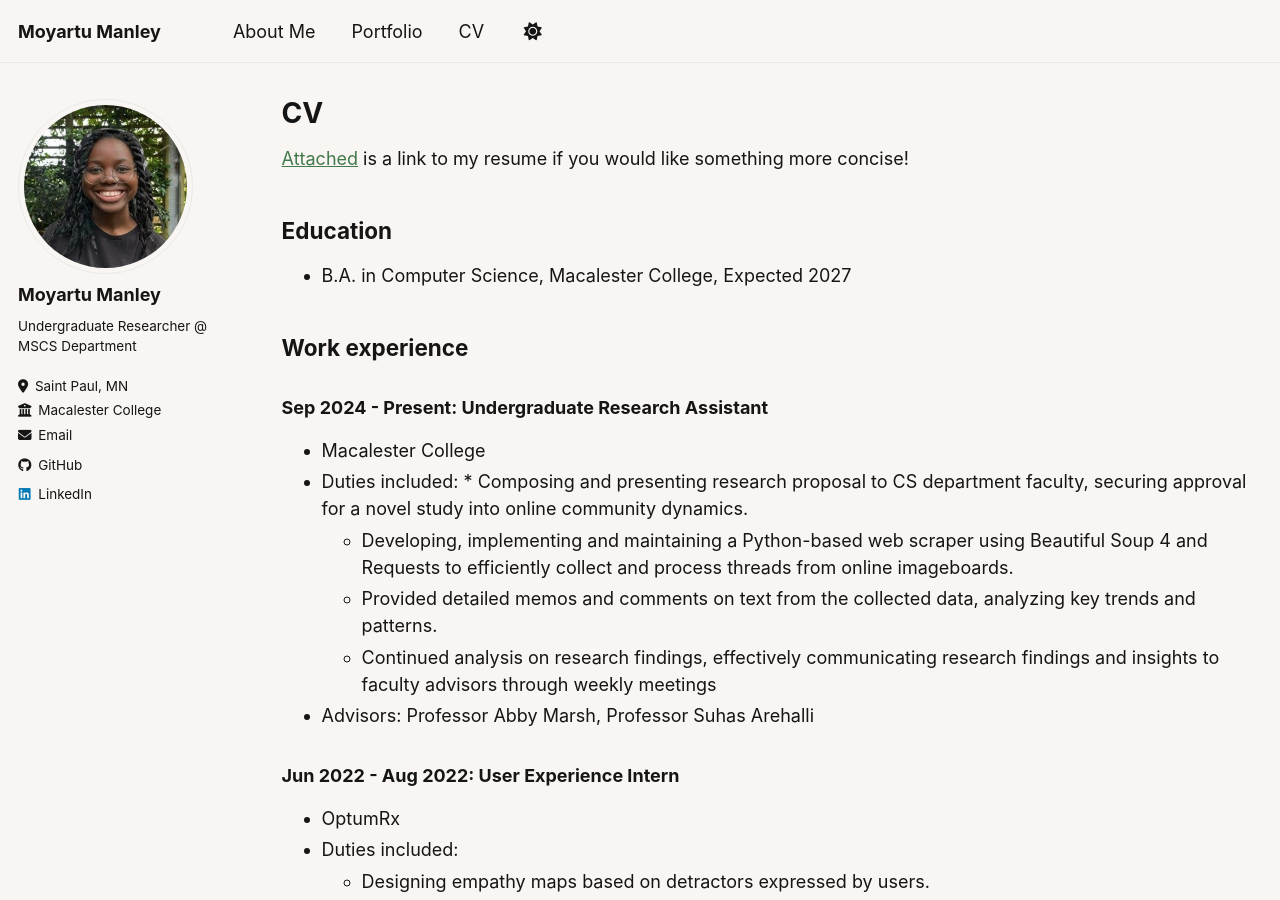
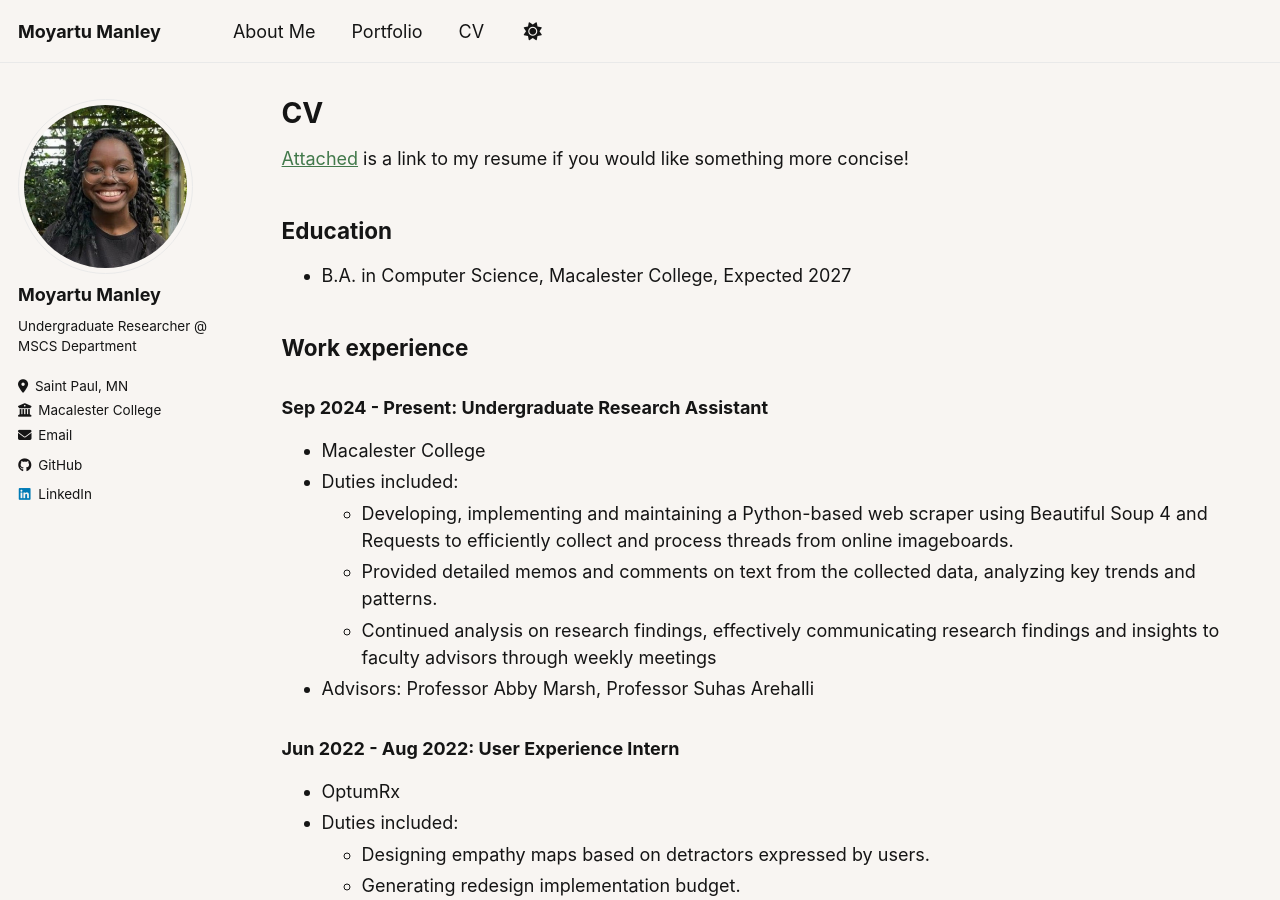
Before and after one commit to moyartumanley/mmanley.github.io, a Jekyll site: the page built from _pages/cv.md, in a window 1280 px wide and 900 px high. Built offline with Jekyll 4.4.1, drawn with Linux system fonts in a browser that asks for light colours.

Commit message:
Fixed formatting on CV

```diff
--- a/_pages/cv.md
+++ b/_pages/cv.md
@@ -18,7 +18,6 @@ redirect_from:
 ### Sep 2024 - Present: Undergraduate Research Assistant
   * Macalester College
   * Duties included:
-  	* Composing and presenting research proposal to CS department faculty, securing approval for a novel study into online community dynamics.
 	* Developing, implementing and maintaining a Python-based web scraper using Beautiful Soup 4 and Requests to efficiently collect and process threads from online imageboards.
 	* Provided detailed memos and comments on text from the collected data, analyzing key trends and patterns.
 	* Continued analysis on research findings, effectively communicating research findings and insights to faculty advisors through weekly meetings
```
